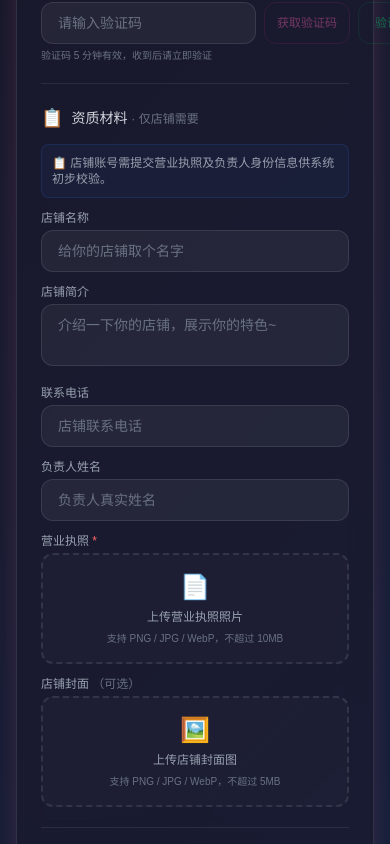
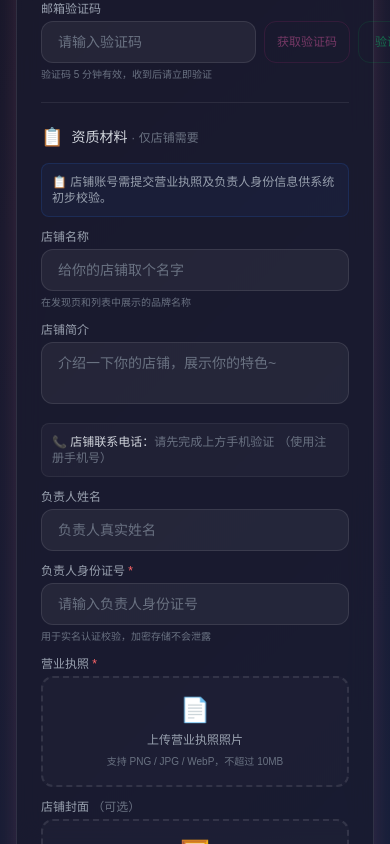
Before and after one commit to Xizh994/companion-play, a Next.js app: page /register in a window 390 px wide. Shown: the part 1118-1962 px from the top of the page. Built offline with nearby package versions, Linux system fonts and the light colour scheme.

Commit message:
feat(register): add field hints, contact ID card, remove duplicate phone input

```diff
--- a/src/app/api/auth/register/route.ts
+++ b/src/app/api/auth/register/route.ts
@@ -16,8 +16,8 @@ export async function POST(req: NextRequest) {
       shopName,
       shopBio,
       shopCover,
-      contactPhone,
       contactName,
+      contactIdCard,
       licenseImage,
     } = body;
 
@@ -79,8 +79,9 @@ export async function POST(req: NextRequest) {
           shopName,
           shopDesc: shopBio || "",
           shopCover: shopCover || "",
-          contactPhone: contactPhone || phone,
+          contactPhone: phone,
           contactName: contactName || "",
+          contactIdCard: contactIdCard || null,
           licenseType: "business_license",
           licenseImage: licenseImage || "",
           verificationStatus: "PENDING",
--- a/src/app/register/page.tsx
+++ b/src/app/register/page.tsx
@@ -48,8 +48,8 @@ export default function RegisterPage() {
   // 店铺信息
   const [shopName, setShopName] = useState("");
   const [shopBio, setShopBio] = useState("");
-  const [contactPhone, setContactPhone] = useState("");
   const [contactName, setContactName] = useState("");
+  const [contactIdCard, setContactIdCard] = useState("");
   const [shopCoverPreview, setShopCoverPreview] = useState<string | null>(null);
   const [licensePreview, setLicensePreview] = useState<string | null>(null);
 
@@ -210,8 +210,8 @@ export default function RegisterPage() {
         shopName: role === "SHOP" ? shopName : undefined,
         shopBio: role === "SHOP" ? shopBio : undefined,
         shopCover: role === "SHOP" ? shopCoverPreview : undefined,
-        contactPhone: role === "SHOP" ? contactPhone : undefined,
         contactName: role === "SHOP" ? contactName : undefined,
+        contactIdCard: role === "SHOP" ? contactIdCard : undefined,
         licenseImage: role === "SHOP" ? licensePreview : undefined,
       });
       router.push("/lobby");
@@ -399,6 +399,7 @@ export default function RegisterPage() {
                   placeholder="给自己取个名字"
                   className="w-full bg-white/5 border border-white/10 rounded-xl px-4 py-2.5 text-white placeholder-gray-500 outline-none focus:border-pink-500/50 focus:ring-2 focus:ring-pink-500/20 transition text-sm"
                 />
+                <p className="text-[10px] text-gray-500 mt-1">在聊天和个人主页中显示的个人名称</p>
               </div>
 
               <div>
@@ -520,6 +521,7 @@ export default function RegisterPage() {
                     placeholder="给你的店铺取个名字"
                     className="w-full bg-white/5 border border-white/10 rounded-xl px-4 py-2.5 text-white placeholder-gray-500 outline-none focus:border-purple-500/50 focus:ring-2 focus:ring-purple-500/20 transition text-sm"
                   />
+                  <p className="text-[10px] text-gray-500 mt-1">在发现页和列表中展示的品牌名称</p>
                 </div>
                 <div>
                   <label className="block text-xs text-gray-400 mb-1">店铺简介</label>
@@ -531,16 +533,16 @@ export default function RegisterPage() {
                     className="w-full bg-white/5 border border-white/10 rounded-xl px-4 py-2.5 text-white placeholder-gray-500 outline-none focus:border-purple-500/50 focus:ring-2 focus:ring-purple-500/20 transition resize-none text-sm"
                   />
                 </div>
-                <div>
-                  <label className="block text-xs text-gray-400 mb-1">联系电话</label>
-                  <input
-                    type="tel"
-                    value={contactPhone}
-                    onChange={(e) => setContactPhone(e.target.value)}
-                    placeholder="店铺联系电话"
-                    className="w-full bg-white/5 border border-white/10 rounded-xl px-4 py-2.5 text-white placeholder-gray-500 outline-none focus:border-purple-500/50 focus:ring-2 focus:ring-purple-500/20 transition text-sm"
-                  />
+                <div className="p-2.5 bg-white/[0.03] border border-white/[0.06] rounded-lg text-xs text-gray-400">
+                  <span className="text-gray-300">📞 店铺联系电话：</span>
+                  {phoneVerified ? (
+                    <span className="text-purple-400 font-medium">{phone}</span>
+                  ) : (
+                    <span className="text-gray-500">请先完成上方手机验证</span>
+                  )}
+                  <span className="text-gray-500 ml-1">（使用注册手机号）</span>
                 </div>
+
                 <div>
                   <label className="block text-xs text-gray-400 mb-1">负责人姓名</label>
                   <input
@@ -550,6 +552,21 @@ export default function RegisterPage() {
                     placeholder="负责人真实姓名"
                     className="w-full bg-white/5 border border-white/10 rounded-xl px-4 py-2.5 text-white placeholder-gray-500 outline-none focus:border-purple-500/50 focus:ring-2 focus:ring-purple-500/20 transition text-sm"
                   />
+                </div>
+
+                <div>
+                  <label className="block text-xs text-gray-400 mb-1">
+                    负责人身份证号 <span className="text-red-400">*</span>
+                  </label>
+                  <input
+                    type="text"
+                    value={contactIdCard}
+                    onChange={(e) => setContactIdCard(e.target.value)}
+                    placeholder="请输入负责人身份证号"
+                    maxLength={18}
+                    className="w-full bg-white/5 border border-white/10 rounded-xl px-4 py-2.5 text-white placeholder-gray-500 outline-none focus:border-purple-500/50 focus:ring-2 focus:ring-purple-500/20 transition text-sm"
+                  />
+                  <p className="text-[10px] text-gray-500 mt-1">用于实名认证校验，加密存储不会泄露</p>
                 </div>
 
                 <div>
--- a/src/hooks/useAuth.ts
+++ b/src/hooks/useAuth.ts
@@ -62,8 +62,8 @@ export interface RegisterFormData {
   shopName?: string;
   shopBio?: string;
   shopCover?: string | null;
-  contactPhone?: string;
   contactName?: string;
+  contactIdCard?: string;
   licenseImage?: string | null;
 }
 
```
